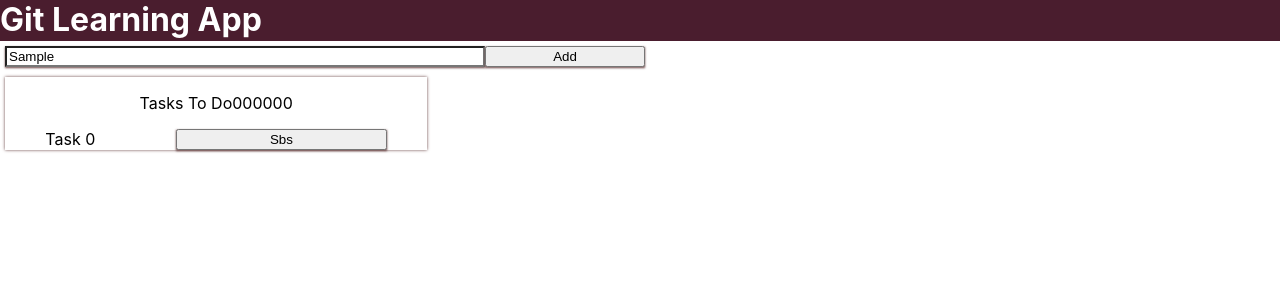
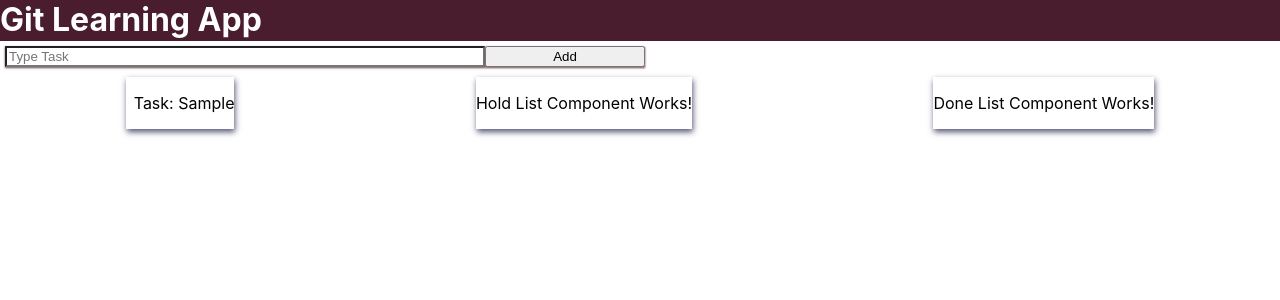
Before and after one commit to Ax0l0t3/LearningGit, a React (Create React App) app: page / in a window 1280 px wide. Both pictures are taken after typing "Sample" into the empty fields and a click on the button "Add". Shown: the top 300 px of the page. Built offline with nearby package versions, Linux system fonts and the light colour scheme.

Commit message:
Lists Added; ToDoList functionality Added

```diff
--- a/src/App.js
+++ b/src/App.js
@@ -7,9 +7,7 @@ function App() {
   return (
     <div className="App">
       <h1>Git Learning App</h1>
-        <LstElmnt
-          initValue = { 0 }
-        />
+      <LstElmnt />
     </div>
   );
 }
--- /dev/null
+++ b/src/Components/DoneComponent.css
@@ -0,0 +1,4 @@
+.doneLis{
+  display: flex;
+  box-shadow: 1px 3px 6px #545575;
+}
--- /dev/null
+++ b/src/Components/DoneComponent.js
@@ -0,0 +1,12 @@
+import React from 'react';
+import './DoneComponent.css';
+
+function DoneList () {
+   return (
+     <div className="doneLis">
+      <p>Done List Component Works!</p>
+     </div>
+   );
+}
+
+export default DoneList;
--- /dev/null
+++ b/src/Components/HoldComponent.css
@@ -0,0 +1,4 @@
+.holdLis{
+  display: flex;
+  box-shadow: 1px 3px 6px #545575;
+}
--- /dev/null
+++ b/src/Components/HoldComponent.js
@@ -0,0 +1,12 @@
+import React from 'react';
+import './HoldComponent.css';
+
+function HoldList () {
+   return (
+     <div className="holdLis">
+      <p>Hold List Component Works!</p>
+     </div>
+   );
+}
+
+export default HoldList;
--- a/src/Components/ListElementComponent.css
+++ b/src/Components/ListElementComponent.css
@@ -20,22 +20,8 @@ input{
   display: flex;
 }
 
-.Task{
-  display: flex;
-  flex-direction: column;
-  align-items: center;
-  width: 33%;
-  margin: 5px;
-  box-shadow: 0 0 3px #6B4545;
-}
-
-.ListElemento{
-  width: 100%;
+.Tasks{
   display: flex;
   justify-content: space-around;
-  margin: 0;
+  margin: 5px;
 }
-
-.peragraph{
-  margin: 0;
-}
--- a/src/Components/ListElementComponent.js
+++ b/src/Components/ListElementComponent.js
@@ -1,38 +1,33 @@
 import React, { useState } from 'react';
-import './ListElementComponent.css'
+import ToDoList from './ToDoComponent';
+import HoldList from './HoldComponent';
+import DoneList from './DoneComponent';
+import './ListElementComponent.css';
 
-function LstElmnt({ initValue }){
+function LstElmnt() {
 
-  const [chowElement, setChowElement] = useState([]);
-  const [newValue, setNewValue] = useState( initValue );
-
-	const handleAdd = () =>{
-    setNewValue ( newValue + 1 );
-    setChowElement ( [ ...chowElement, newValue ] );
+  const [task, setTask] = useState ('');
+  const [taskArray, setTaskArray] = useState([]);
+  const handleClick = () => {
+    setTaskArray( [...taskArray, task] );
+    setTask('');
+  }
+	const handleChange = x => {
+    setTask( x.target.value );
   };
-  const handleSbs = () =>{
-    setNewValue ( newValue - 1 );
-    chowElement.shift();
-    setChowElement ( [ ...chowElement ] );
-  };
-
-  console.log(chowElement);
 
 	return(
 		<>
       <div className="textInputs">
-        <input type="text" placeholder="Type Task" />
-        <button type='button' className="AddButton" onClick={ handleAdd }>Add</button>
+        <input type="text" placeholder="Type Task" onChange={ handleChange } value={task}/>
+        <button type='button' className="AddButton" onClick={ handleClick }>Add</button>
       </div>
-      <div className="Task">
-        <p>Tasks To Do000000</p>
-        {
-          chowElement.map(( id ) =>
-          <div className="ListElemento" key={id.toString()}>
-            <p className="peragraph"> Task {id} </p>
-            <button type='button' className="SbsButton" onClick={ handleSbs }>Sbs</button>
-          </div>)
-        }
+      <div className="Tasks">
+        <ToDoList
+          listValues = {taskArray}
+        />
+        <HoldList />
+        <DoneList />
       </div>
 		</>
 	);
--- /dev/null
+++ b/src/Components/ToDoComponent.css
@@ -0,0 +1,9 @@
+.toDoLis{
+  display: flex;
+  box-shadow: 1px 3px 6px #545575;
+  flex-direction: column;
+}
+
+.task{
+  margin-left: .5rem;
+}
--- /dev/null
+++ b/src/Components/ToDoComponent.js
@@ -0,0 +1,17 @@
+import React from 'react';
+import './ToDoComponent.css';
+
+function ToDoList ( { listValues } ) {
+
+   return (
+     <div className="toDoLis">
+     {
+       listValues.map( id =>
+         <p className="task" keys={ id.toString() } > Task: {id} </p>
+       )
+     }
+     </div>
+   );
+}
+
+export default ToDoList;
```
